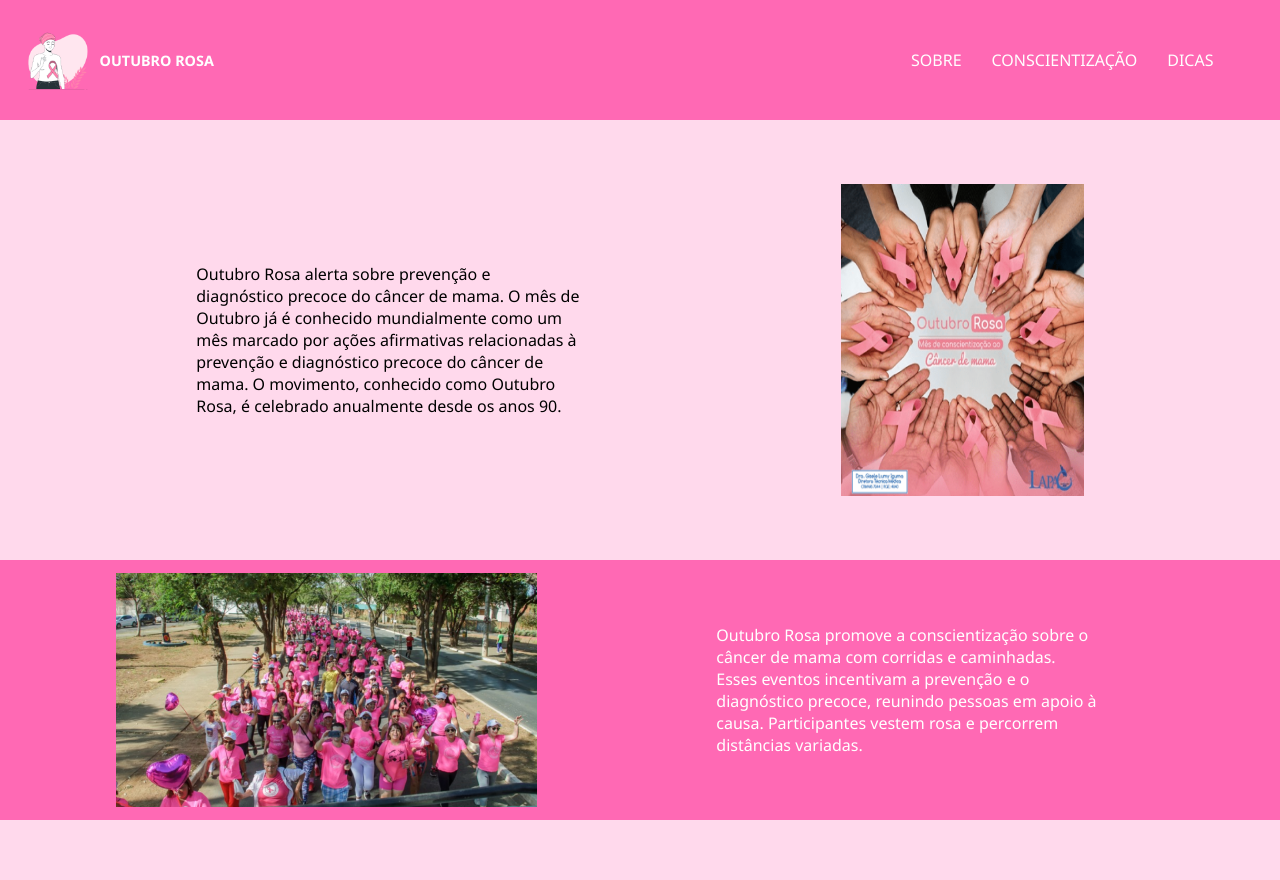
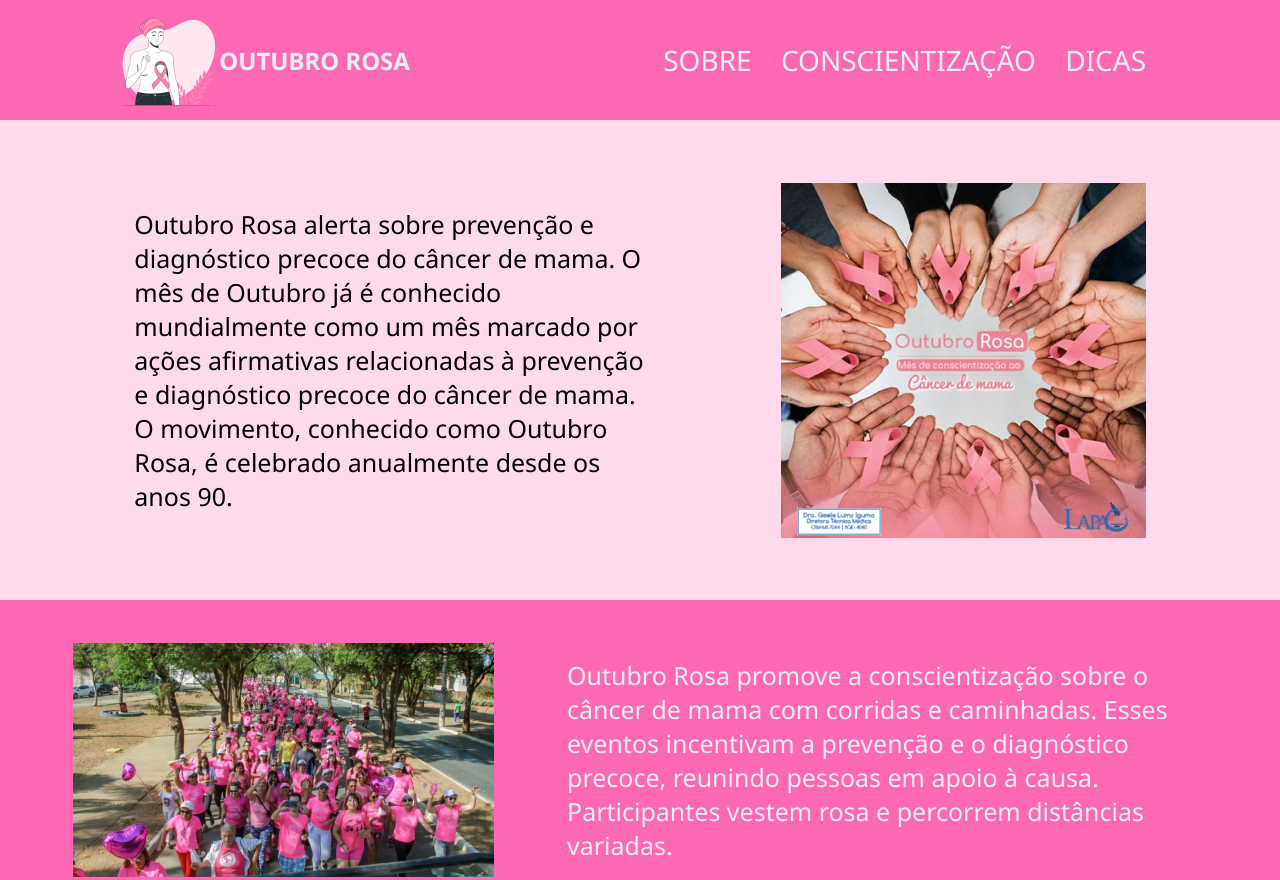
Before and after one commit to talli04/outubrorosat2, a plain HTML site: page index.html in a window 1280 px wide. Shown: the top 880 px of the page. Drawn offline with Linux system fonts and the light colour scheme.

Commit message:
index.html

```diff
--- a/index.html
+++ b/index.html
@@ -5,16 +5,15 @@
     <meta name="viewport" content="width=device-width, initial-scale=1.0">
     <title>Desafio 2</title>
     <link rel="stylesheet" href="style.css">
+    <link rel="preconnect" href="https://fonts.googleapis.com">
     <link rel="preconnect" href="https://fonts.gstatic.com" crossorigin>
     <link href="https://fonts.googleapis.com/css2?family=Noto+Sans:ital,wght@0,100..900;1,100..900&display=swap" rel="stylesheet">
 </head>
 <body>
     <header>
         <section class="caixaLogo">
-            <div class="logo-title">
-                <img class="imagemlogo" src="./imgs/cancer-de-mama 1.png" alt="imagem da campanha outubro rosa.">
+                <img class="imagemlogo" src="./imgs/cancer-de-mama 1.png" alt="imagem da campanha outubro rosa."/>
                 <h1>OUTUBRO ROSA</h1>
-            </div>
         </section>
       <nav>
         <ul>
@@ -25,26 +24,26 @@
     </nav>
 </header>
 <main>
-    <section class="container">
+    <section class="sessaoAlerta">
         <p>Outubro Rosa alerta sobre prevenção e diagnóstico precoce do câncer de mama. O mês de Outubro já é conhecido mundialmente como um mês marcado por ações afirmativas relacionadas à prevenção e diagnóstico precoce do câncer de mama. O movimento, conhecido como Outubro Rosa, é celebrado anualmente desde os anos 90.</p>
-        <img class="imgMao" src="./imgs/Voce-sabe-o-que-e-outubro-rosa 1.png" alt="imagem de mãos juntas com laço rosa.">
+        <img src="./imgs/Voce-sabe-o-que-e-outubro-rosa 1.png" alt="imagem de mãos juntas com laço rosa."/>
     </section>
-    <section class="caixa2">
-        <img src="./imgs/3d361f1e-37ee-4a0b-a2b1-511fcab9f666 1.png" alt="imagem de uma corrida em prol ao outubro rosa.">
+    <section class="sessaoCorrida">
+        <img src="./imgs/3d361f1e-37ee-4a0b-a2b1-511fcab9f666 1.png" alt="imagem de uma corrida em prol ao outubro rosa."/>
         <p>Outubro Rosa promove a conscientização sobre o câncer de mama com corridas e caminhadas. Esses eventos incentivam a prevenção e o diagnóstico precoce, reunindo pessoas em apoio à causa. Participantes vestem rosa e percorrem distâncias variadas.</p>
     </section>
     <section class="imgs">
-        <img src="./imgs/imagemMamografia 1.png" alt="imagem de um procedimento de exame de mama.">
-        <img src="./imgs/imagemAlimentaçãoSaudável 1.png" alt="imagem de uma mulher segurando uma cesta de alimentos saudavéis.">
-        <img src="./imgs/imagemConsultaMedica 1.png" alt="imagem de um atendimento médico.">
-        <img src="./imgs/imagemProibidoBebereFumar 1.png" alt="imagem de proíbido fumar e consumir bebida alcóolica.">
+        <img src="./imgs/imagemMamografia 1.png" alt="imagem de um procedimento de exame de mama."/>
+        <img src="./imgs/imagemAlimentaçãoSaudável 1.png" alt="imagem de uma mulher segurando uma cesta de alimentos saudavéis."/>
+        <img src="./imgs/imagemConsultaMedica 1.png" alt="imagem de um atendimento médico."/>
+        <img src="./imgs/imagemProibidoBebereFumar 1.png" alt="imagem de proíbido fumar e consumir bebida alcóolica."/>
     </section>
 </main>
 </body>
 <footer>
-    <img src="./imgs/img.icons8 1.png" alt="imagem da logo do linkedin.">
-    <img src="./imgs/1936319 1.png" alt="imagem da logo do instagram.">
-    <img src="./imgs/st-github 1.png" alt="imagem da logo do github.">
+    <a href=""><img src="./imgs/img.icons8 1.png" alt="imagem da logo do linkedin"/></a>
+    <a href=""><img src="./imgs/1936319 1.png" alt="imagem da logo do instagram."/></a>
+    <a href=""><img src="./imgs/st-github 1.png" alt="imagem da logo do github."/></a>
   <Section class="caixaP">
     <p>Tallita Cristine Silva de Lucena(Aluna)</p>
     <p>Fernanda Corrêa ( Instrutora)</p>
--- a/style.scss
+++ b/style.scss
@@ -1,92 +1,63 @@
-*{
+* {
   margin: 0;
   padding: 0;
   box-sizing: border-box;
+  list-style: none;
   text-decoration: none;
-    list-style: none;
   font-family: "Noto Sans", sans-serif;
 }
+
 header {
+  display: flex;
+  justify-content: space-around;
+  align-items: center;
   background-color: #FF69B4;
-    display: flex;
-    justify-content: space-between;
-    align-items: center;
-    font-weight: 400;
   height: 15vh;
+  color: #E4EEF1;
 
-    .caixaLogo{
-      padding: 2%;
-    }
-
-    .logo-title {
+  section {
       display: flex;
       align-items: center;
   }
-    .imagemlogo {
-    width: 5vw;
-    margin-right: 10px;
-  }
-    h1 {
-    font-size: 90%;
-    color: white;
-  }
-  }
 
   nav {
-    width: 30%;
-    display: flex;
+      width: 40%;
 
       ul {
           display: flex;
-    justify-content: space-evenly;
-    list-style: none;
-  }
-    li {
-    padding: 0 15px;
+          justify-content: space-around;
 
-    a{
-        color: white;
+          a {
+              color: #E4EEF1;
+              font-size: 28px;
           }
       }
   }
-
-main{
-    height: 100%;
-    display: flex;
-    justify-content: space-around;
-    background: #ffd9ec;
-    flex-direction: column;
-
-    .container {
+}
+.sessaoAlerta {
+  height: 60vh;
   display: flex;
   justify-content: space-evenly;
   align-items: center;
-    width: 100%;
-  }
+  background-color: #FFD9EC;
 
   p {
-    width: 40vw;
+      width: 40%;
+      font-size: 25px;
+  }
+}
+.sessaoCorrida {
   display: flex;
   justify-content: space-evenly;
   align-items: center;
-    padding: 5%;
+  background-color: #FF69B4;
+  height: 40vh;
+
+  p {
+      width: 50%;
+      font-size: 25px;
+      color: #E4EEF1;
   }
-
-  .imgMao {
-    width: 29vw;
-    height: 55vh;
-    padding: 5%;
-    display: flex;
-    justify-content: space-evenly;
-    align-items: center;
-  }
-   .caixa2{
-  background-color: #FF69B4;
-  width: 100%;
-  display: flex;
-  justify-content: space-evenly;
-  align-items: center;
-  color: white;
 }
  .imgs{
     background-color: #ffd9ec;
@@ -96,7 +67,7 @@ main{
     height: 60vh;
     align-items: center;
   }
-}
+
 footer{
   background-color: #FF69B4;
   display: flex;
@@ -111,3 +82,46 @@ footer{
     width: 50%;
   }
 }
+
+@media (max-width: 768px) {
+  header {
+      flex-direction: column;
+      justify-content: center;
+      height: 20vh;
+
+      nav {
+          width: 100%;
+
+          ul {
+              justify-content: space-evenly;
+
+
+              a {
+                  font-size: 20px;
+              }
+          }
+      }
+  }
+
+  .sessaoAlerta {
+      height: 80vh;
+      flex-direction: column-reverse;
+
+      p {
+          width: 95%;
+          font-size: 20px;
+          text-align: center;
+      }
+  }
+
+  .sessaoCorrida {
+      height: 80vh;
+      flex-direction: column;
+
+      p {
+          width: 95%;
+          font-size: 20px;
+          text-align: center;
+      }
+  }
+}
```
Also changed, not shown: style.css, 1 other file. Lines whose indentation alone changed are shown as unchanged.
